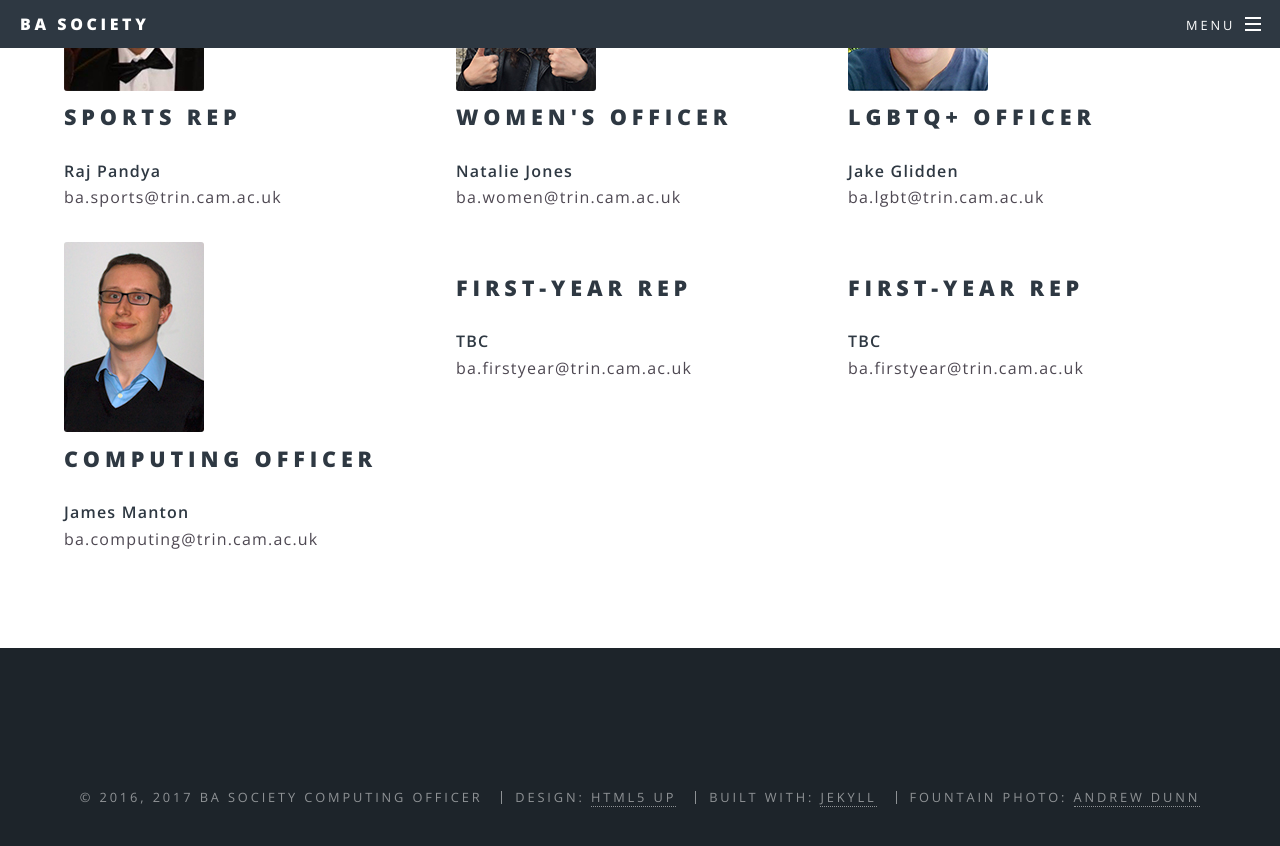
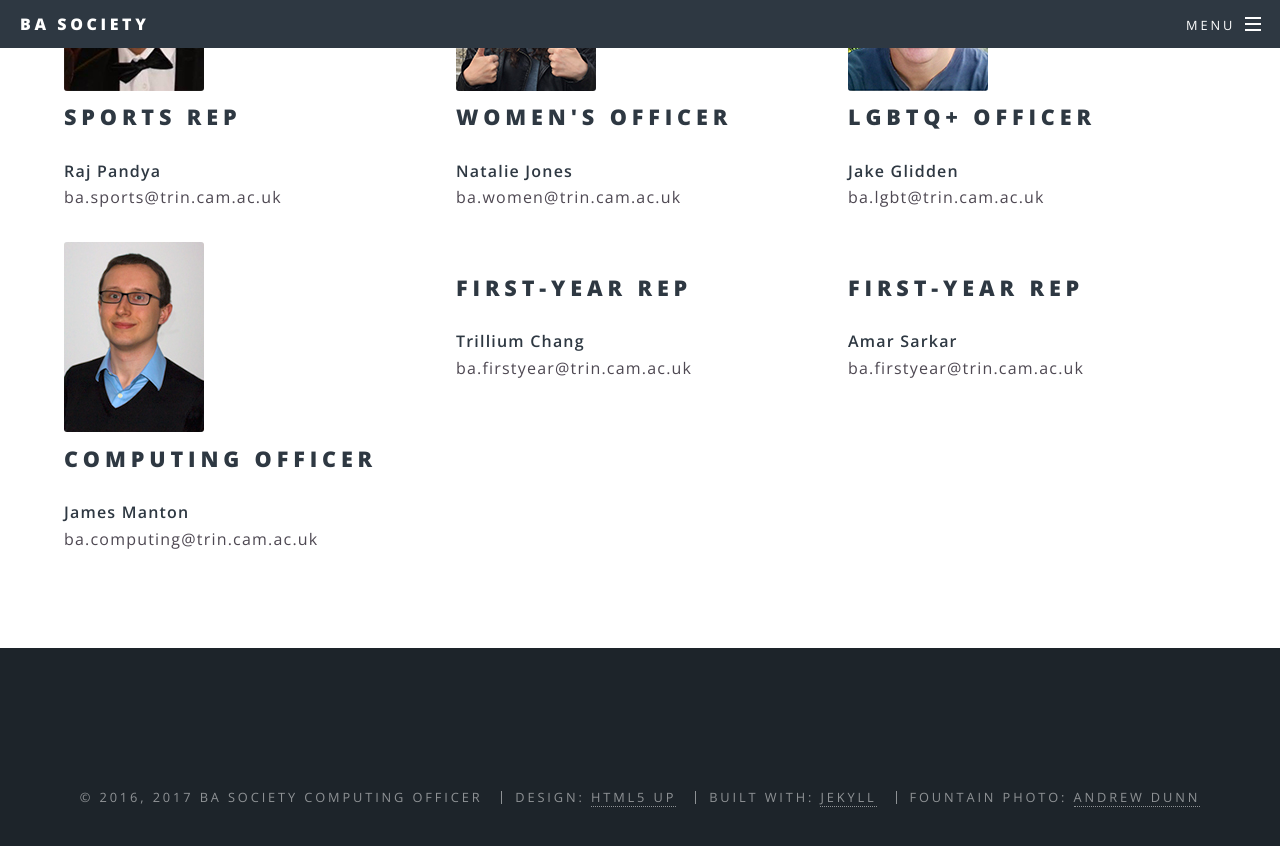
Before and after one commit to TrinityBASociety/trinitybasociety.github.io, a Jekyll site: the page built from committee/index.html, in a window 1280 px wide and 900 px high, scrolled down 1573 px. Shown: the top 846 px of the window. Built offline with Jekyll 4.4.1, drawn with Linux system fonts in a browser that asks for light colours.

Commit message:
Add new FYRs

```diff
--- a/committee/index.html
+++ b/committee/index.html
@@ -113,14 +113,14 @@ order: 2
 	<div class="4u 12u$(medium)">
 			<div class="image"></div><div class="content">
 				<h2>First-year Rep</h2>
-				<b>TBC</b>
+				<b>Trillium Chang</b>
 				<p>ba.firstyear@trin.cam.ac.uk</p>
 			</div>
 	</div>
 	<div class="4u 12u$(medium)">
 			<div class="image"></div><div class="content">
 				<h2>First-year Rep</h2>
-				<b>TBC</b>
+				<b>Amar Sarkar</b>
 				<p>ba.firstyear@trin.cam.ac.uk</p>
 			</div>
 	</div>
```
